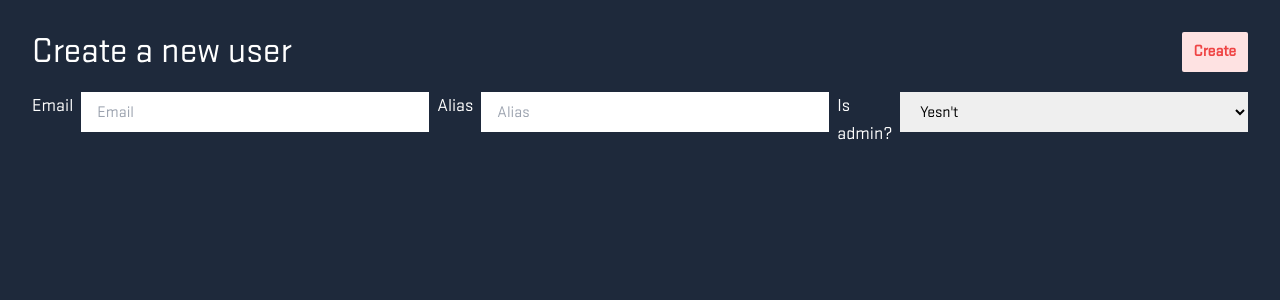
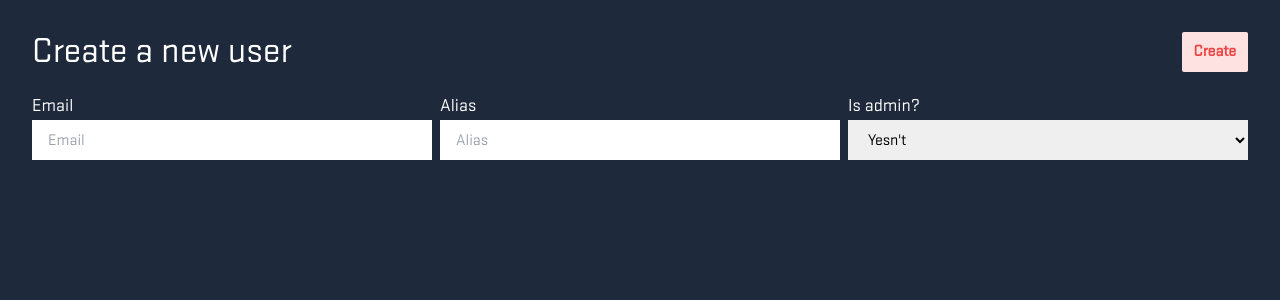
Before and after one commit to thanghq99/cs-blog, a Next.js app: page /fake-user-for-testing in a window 1280 px wide. Shown: the top 300 px of the page. Built offline with nearby package versions, Linux system fonts and the light colour scheme.

Commit message:
fix user form ui

```diff
--- a/src/components/dashboard/users/UserForm.js
+++ b/src/components/dashboard/users/UserForm.js
@@ -87,6 +87,7 @@ export default function UserForm({ type, defaultValues, id }) {
       />
       <form>
         <div className="text-black mb-3 flex flex-col space-y-2 lg:flex-row lg:space-x-2 lg:space-y-0">
+          <div className="w-full">
             <h2 className="text-lg text-white">Email</h2>
             <input
               {...register("email")}
@@ -94,6 +95,8 @@ export default function UserForm({ type, defaultValues, id }) {
               placeholder="Email"
             />
             <ErrorMessage message={errors?.email?.message} />
+          </div>
+          <div className="w-full">
             <h2 className="text-lg text-white">Alias</h2>
             <input
               {...register("alias")}
@@ -101,6 +104,8 @@ export default function UserForm({ type, defaultValues, id }) {
               placeholder="Alias"
             />
             <ErrorMessage message={errors?.alias?.message} />
+          </div>
+          <div className="w-full">
             <h2 className="text-lg text-white">Is admin?</h2>
             <select
               {...register("isAdmin")}
@@ -111,6 +116,7 @@ export default function UserForm({ type, defaultValues, id }) {
             </select>
             <ErrorMessage message={errors?.isAdmin?.message} />
           </div>
+        </div>
       </form>
     </>
   );
```
Lines whose indentation alone changed are shown as unchanged.
